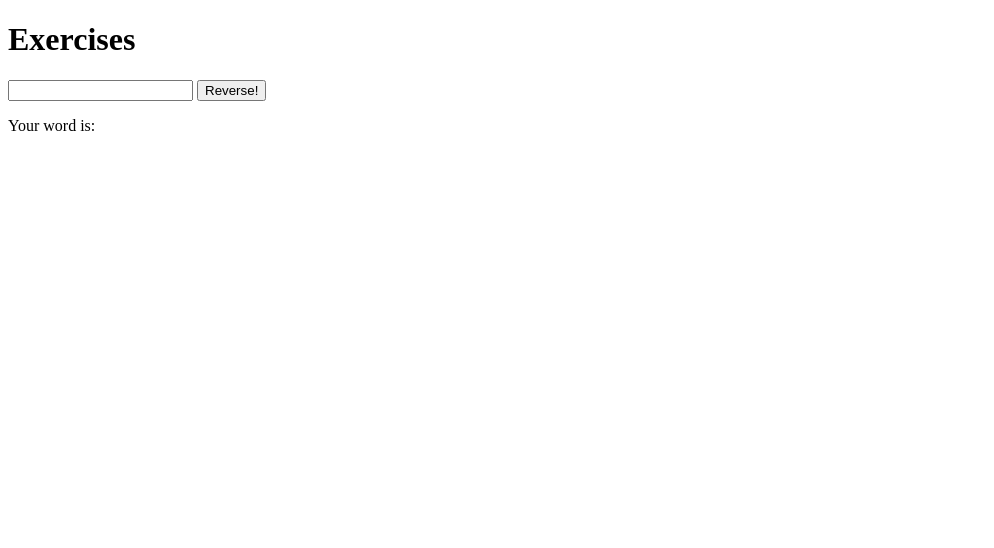
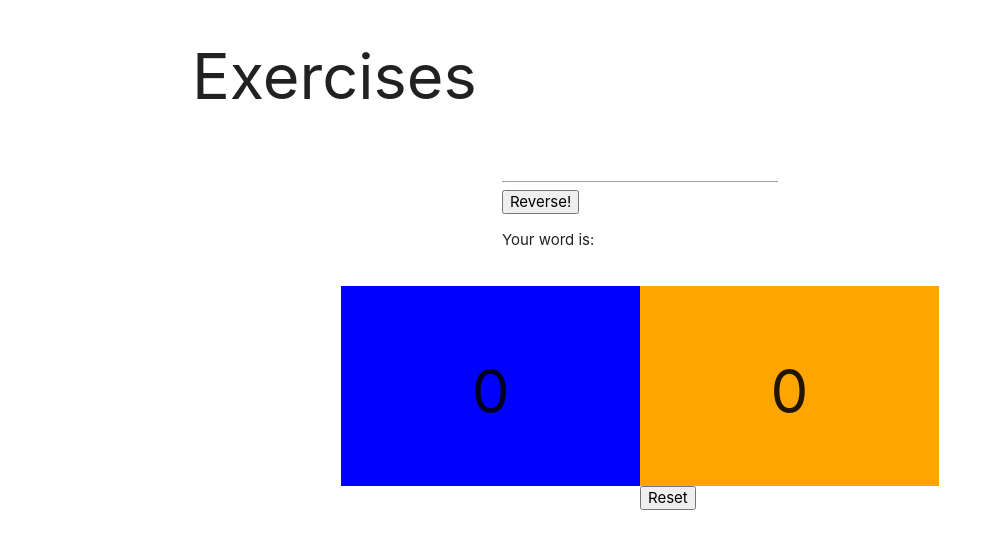
Before and after one commit to abglassford/event-forms-angular, a plain HTML site: page index.html in a window 1280 px wide. Shown: the whole page, without its empty margins (0-994 px from the left). Drawn offline with nearby package versions, Linux system fonts and the light colour scheme.

Commit message:
add ping pong score counter

```diff
--- a/controllers.js
+++ b/controllers.js
@@ -4,9 +4,26 @@
   const app = angular.module('exercisesApp');
 
   app.controller('reverseController', function () {
+
     this.reverseString = function (input) {
       let newString = input.split('').reverse().join('')
-      this.reversedString = newString
+      this.input = newString
     }
   })
+
+  app.controller('pingPongController', function () {
+
+    this.player1 = {}
+    this.player2 = {}
+
+    this.player1.score = 0;
+    this.player2.score = 0;
+
+    this.addPoint = function (player) {
+      if (player.score < 11 ) {
+        player.score++
+      }
+    }
+  })
+
 }());
--- a/index.html
+++ b/index.html
@@ -3,19 +3,46 @@
   <head>
     <meta charset="utf-8">
     <title>Exercises</title>
+    <link rel="stylesheet" href="./style.css" media="screen" title="no title">
+    <link rel="stylesheet" href="https://cdnjs.cloudflare.com/ajax/libs/materialize/0.97.7/css/materialize.min.css">
   </head>
   <body>
-    <header>
-      <h1>Exercises</h1>
-    </header>
+
     <main>
-      <div ng-controller="reverseController as reverse">
-        <input type="text" name="name" ng-model="input">
-        <button type="button" ng-click="reverse.reverseString(input)">Reverse!</button>
-        <p>Your word is: {{reverse.reversedString}}</p>
+      <div class="container">
+        <h1>Exercises</h1>
+        <div class="row col m8 offset-m2">
+          <div class="col m4 offset-m4" ng-controller="reverseController as reverse">
+            <input type="text" name="name" ng-model="reverse.input">
+            <button type="button" ng-click="reverse.reverseString(reverse.input)">Reverse!</button>
+            <p>Your word is: {{reverse.input}}</p>
+          </div>
+        </div>
+
+        <div ng-controller="pingPongController as pingPong" class="row col m8 offset-m2">
+          <div class="player1 col m4 offset-m2" ng-click="pingPong.addPoint(pingPong.player1)"ng-model="player1">
+            <p>{{pingPong.player1.score}}</p>
+          </div>
+          <div class="player2 col m4" ng-model="player2" ng-click="pingPong.addPoint(pingPong.player2)">
+            <p>{{pingPong.player2.score}}</p>
+          </div>
+          <div class="col m12">
+            <button class="resetButton" type="button" name="button">Reset</button>
+          </div>
+
+        </div>
+
       </div>
+
+
+
+
+
+
     </main>
+    <script src="http://code.jquery.com/jquery-2.2.4.min.js"   integrity="sha256-BbhdlvQf/xTY9gja0Dq3HiwQF8LaCRTXxZKRutelT44="   crossorigin="anonymous"></script>
     <script src="https://ajax.googleapis.com/ajax/libs/angularjs/1.5.8/angular.min.js"></script>
+    <script src="https://cdnjs.cloudflare.com/ajax/libs/materialize/0.97.7/js/materialize.min.js"></script>
     <script src="app.js"></script>
     <script src="controllers.js"></script>
   </body>
--- /dev/null
+++ b/style.css
@@ -0,0 +1,19 @@
+.player1 {
+  background-color: blue;
+  height: 200px;
+  width: auto;
+  font-size: 60px;
+  text-align: center;
+}
+
+.player2 {
+  background-color: orange;
+  height: 200px;
+  width: auto;
+  font-size: 60px;
+  text-align: center;
+}
+
+.resetButton {
+  margin: 0 50%;
+}
```
